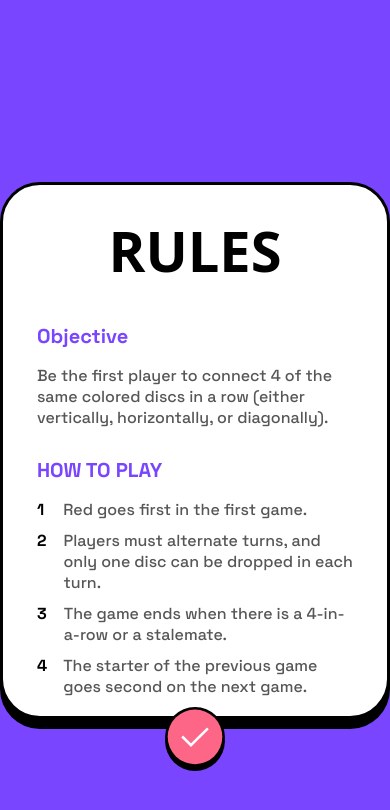
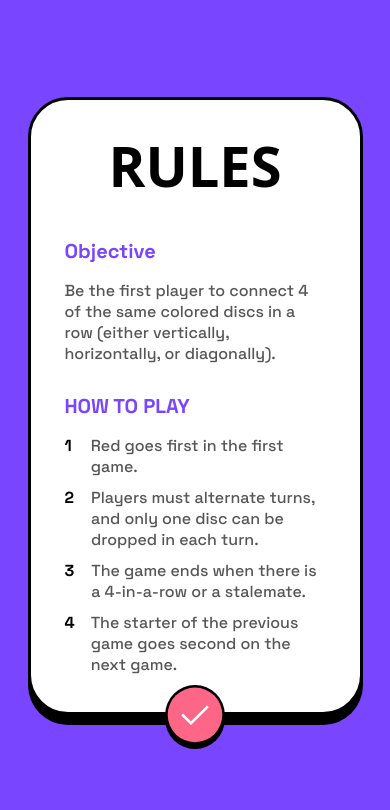
Before and after one commit to Vasallius/connect-four, a React (Vite) app: page /rules in a window 390 px wide. Shown: the top 810 px of the page. Built offline with nearby package versions, Linux system fonts and the light colour scheme; the HTML template or start-up script is replaced by a standard one.

Commit message:
feat: make rules responsive

```diff
--- a/src/App.jsx
+++ b/src/App.jsx
@@ -7,7 +7,7 @@ import { Routes, Route } from "react-router-dom";
 function App() {
   return (
     <>
-      <div className="bg-purple md:bg-iris h-screen flex  justify-center">
+      <div className="bg-purple min-w-[375px] md:bg-iris h-screen flex  justify-center">
         <Routes>
           <Route path="/" element={<MainMenu />} />
           <Route path="/rules" element={<Rules />} />
--- a/src/components/Rules.jsx
+++ b/src/components/Rules.jsx
@@ -3,7 +3,7 @@ import IconCheck from "../assets/images/icon-check.svg";
 
 const Rules = () => {
   return (
-    <main className="bg-white h-[537px] w-[480px] flex flex-col items-center mt-[182px]  gap-y-2 rounded-[40px] border-[3px] border-black shadow-thick-black">
+    <main className="bg-white h-[618px] md:h-[569px] lg:h-[537px] mx-auto sm:w-[335px] md:w-[480px] flex flex-col items-center mt-[97px] md:mt-[228px] lg:mt-[182px]  gap-y-2 rounded-[40px] border-[3px] border-black shadow-thick-black">
       <h1 className="text-lg font-bold mt-[30px] mb-[29px]">RULES</h1>
       <section className="flex flex-col px-[34px] ">
         <h2 className="text-purple text-sm font-bold font-spacegrotesk mb-[16px]">
```
